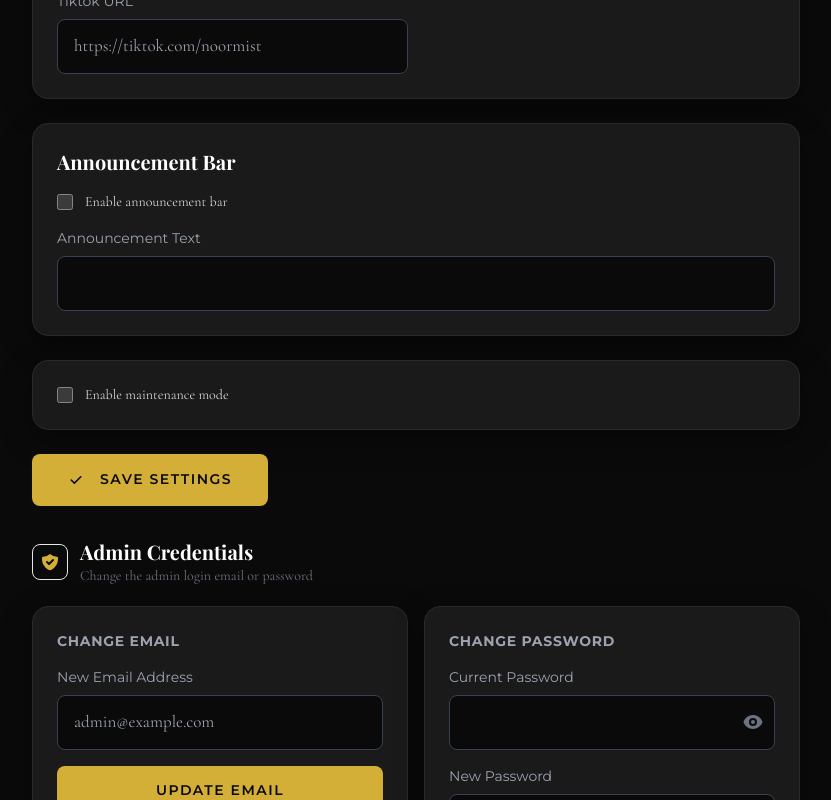
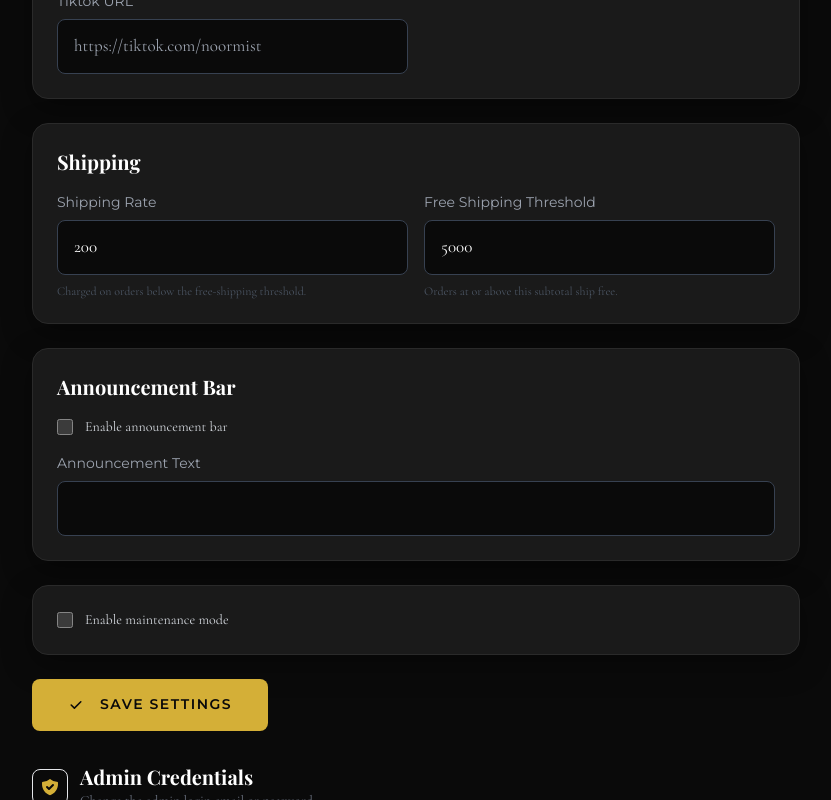
Before and after one commit to drumaiskhan/Noor-Mist, a React (Vite) app in the folder frontend/: page /admin/settings in a window 1280 px wide. Shown: the part 1218-2018 px from the top of the page, without its empty margins (256-1087 px from the left). Built offline with nearby package versions, Linux system fonts and the light colour scheme; no server answers; sample sign-in values are in the browser's storage; a web font is replaced by a local one.

Commit message:
Update Settings.jsx

```diff
--- a/frontend/src/pages/admin/Settings.jsx
+++ b/frontend/src/pages/admin/Settings.jsx
@@ -247,6 +247,37 @@ export default function Settings() {
           </div>
         </div>
 
+        {/* Shipping */}
+        <div className="luxury-card p-6 space-y-4">
+          <h2 className="text-xl font-playfair font-bold">Shipping</h2>
+          <div className="grid grid-cols-1 md:grid-cols-2 gap-4">
+            <div>
+              <label className="text-sm text-gray-400 mb-2 block font-montserrat">Shipping Rate</label>
+              <input
+                type="number"
+                min="0"
+                name="shipping_rate"
+                value={form.shipping_rate ?? 200}
+                onChange={handleChange}
+                className={inputCls}
+              />
+              <p className="text-xs text-gray-600 mt-2">Charged on orders below the free-shipping threshold.</p>
+            </div>
+            <div>
+              <label className="text-sm text-gray-400 mb-2 block font-montserrat">Free Shipping Threshold</label>
+              <input
+                type="number"
+                min="0"
+                name="free_shipping_threshold"
+                value={form.free_shipping_threshold ?? 5000}
+                onChange={handleChange}
+                className={inputCls}
+              />
+              <p className="text-xs text-gray-600 mt-2">Orders at or above this subtotal ship free.</p>
+            </div>
+          </div>
+        </div>
+
         {/* Announcement */}
         <div className="luxury-card p-6 space-y-4">
           <h2 className="text-xl font-playfair font-bold">Announcement Bar</h2>
```
